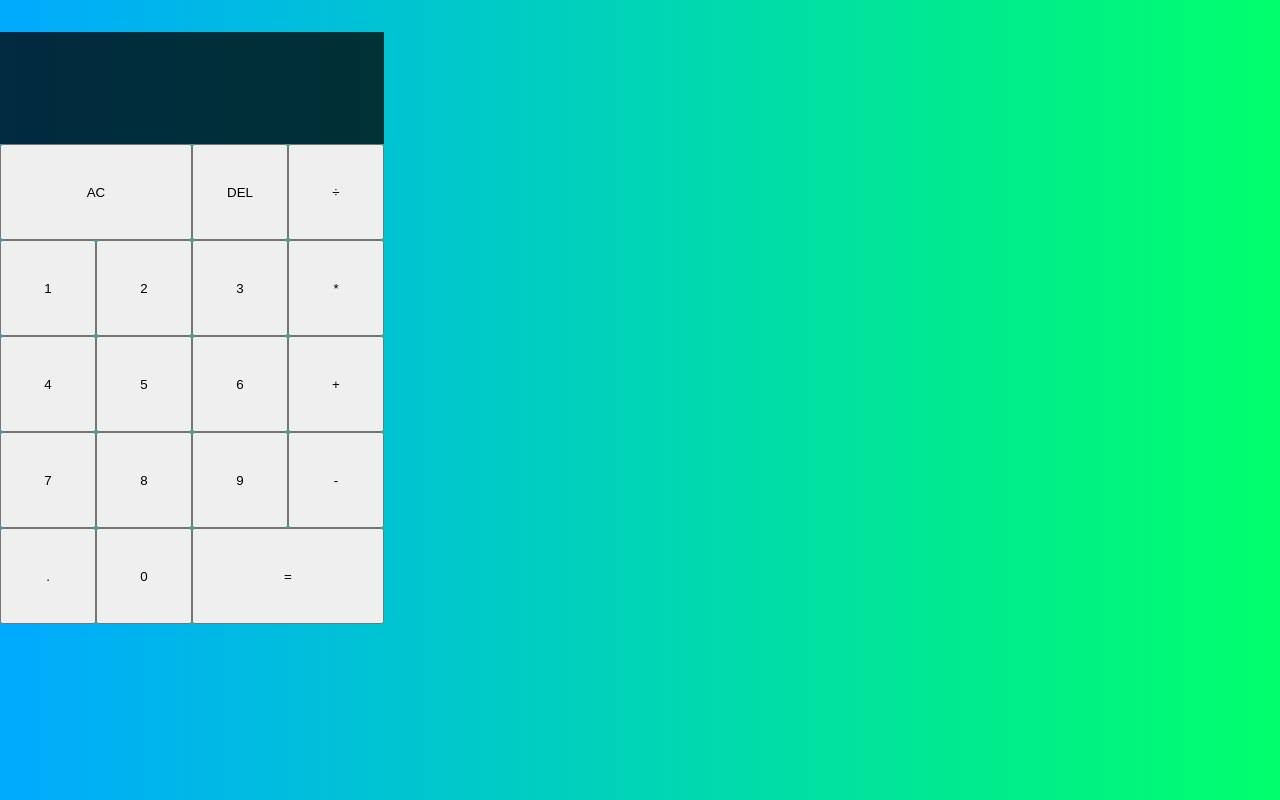
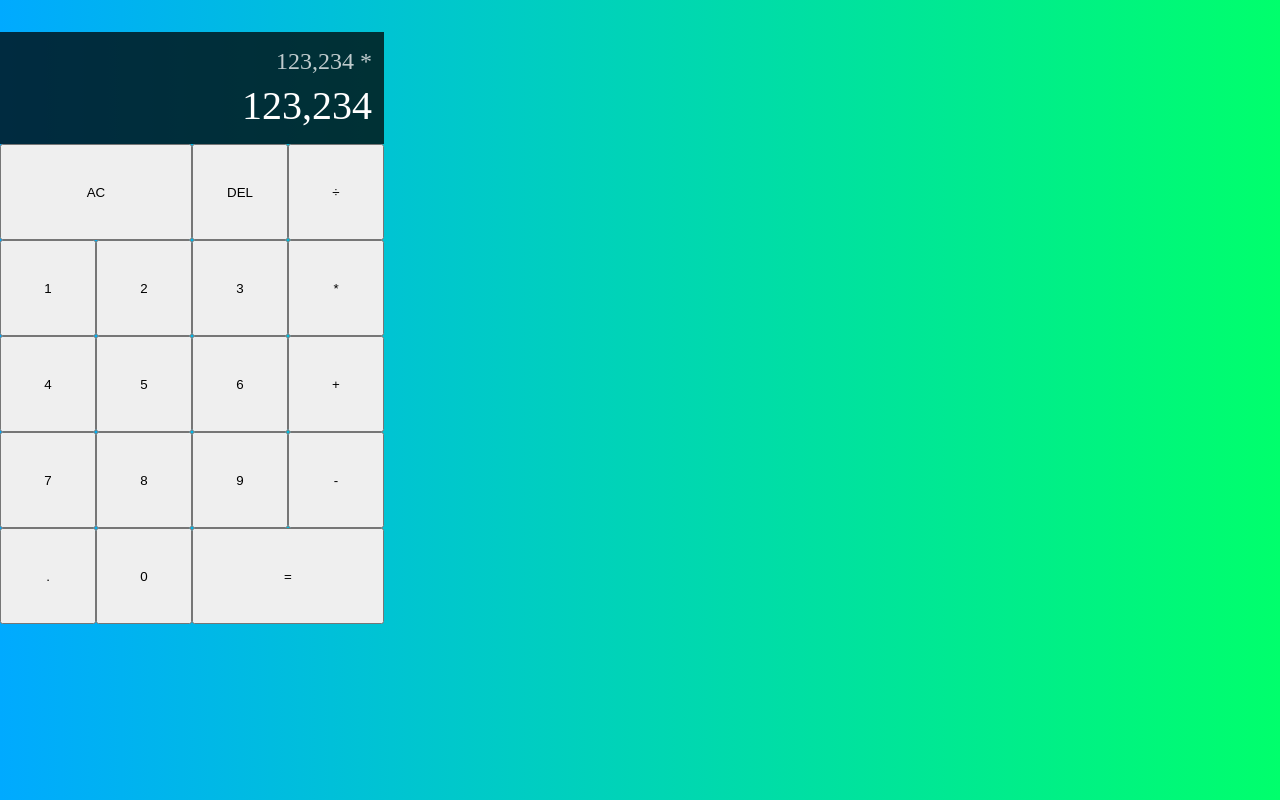
Before and after one commit to christianjcodes/react-calculator, a React (Create React App) app: page / in a window 1280 px wide. Built offline with nearby package versions, Linux system fonts and the light colour scheme.

Commit message:
Add css to output

```diff
--- a/src/App.js
+++ b/src/App.js
@@ -4,8 +4,8 @@ function App() {
   return (
     <div className="calculator-grid">
 		<div className="output">
-			<div className="previous-operand"></div>
-			<div className="current-operand"></div>
+			<div className="previous-operand">123,234 *</div>
+			<div className="current-operand">123,234</div>
 		</div>
 		<button className="span-two">AC</button>
 		<button>DEL</button>
--- a/src/styles.css
+++ b/src/styles.css
@@ -21,6 +21,22 @@ body {
 
 .output {
 	grid-column: 1 / -1; /* Span from first column to last column */
-	background-color: rgba(0, 0, 0, .75);
+	background-color: rgba(0, 0, 0, .75); /* Black and partially transparent */
 	display: flex;
+	flex-direction: column;
+	align-items: flex-end;
+	justify-content: space-around;
+	padding: .75rem;
+	word-wrap: break-word;
+	word-break: break-all;
 }
+
+.output .previous-operand {
+	color: rgba(255, 255, 255, .75); /* White and partially transparent */
+	font-size: 1.5rem;
+}
+
+.output .current-operand {
+	color: white;
+	font-size: 2.5rem;
+}
```
